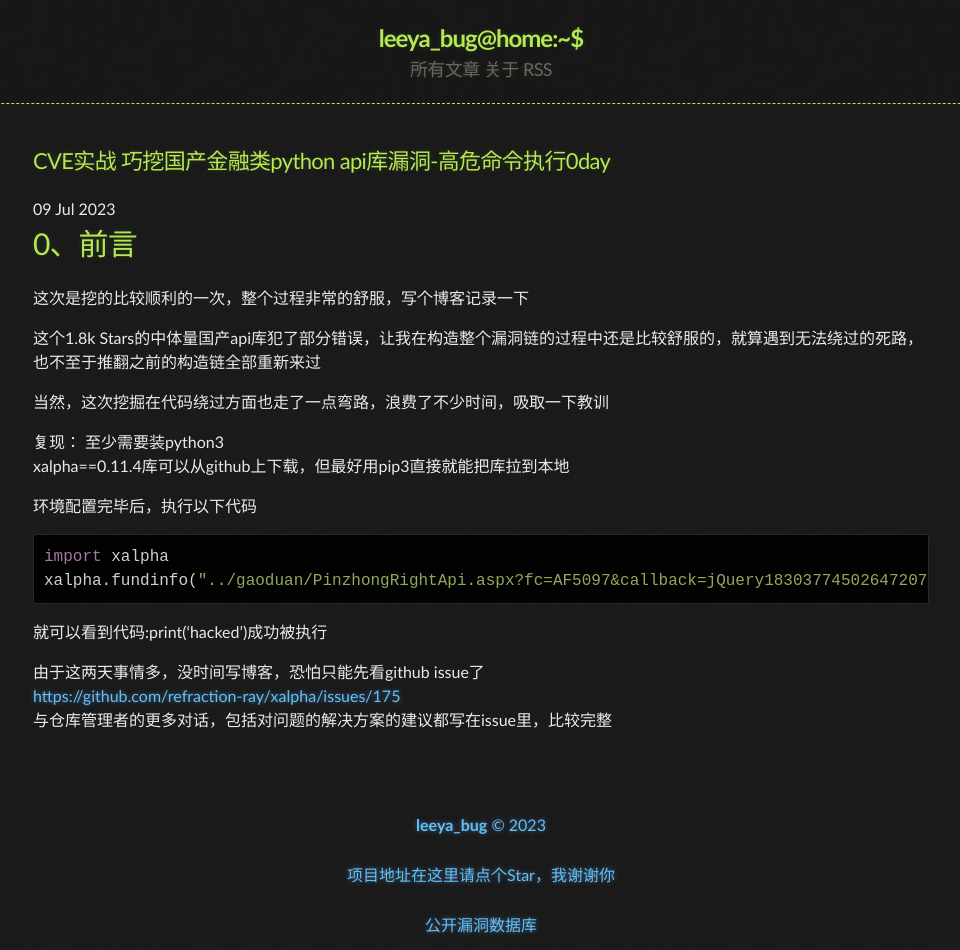
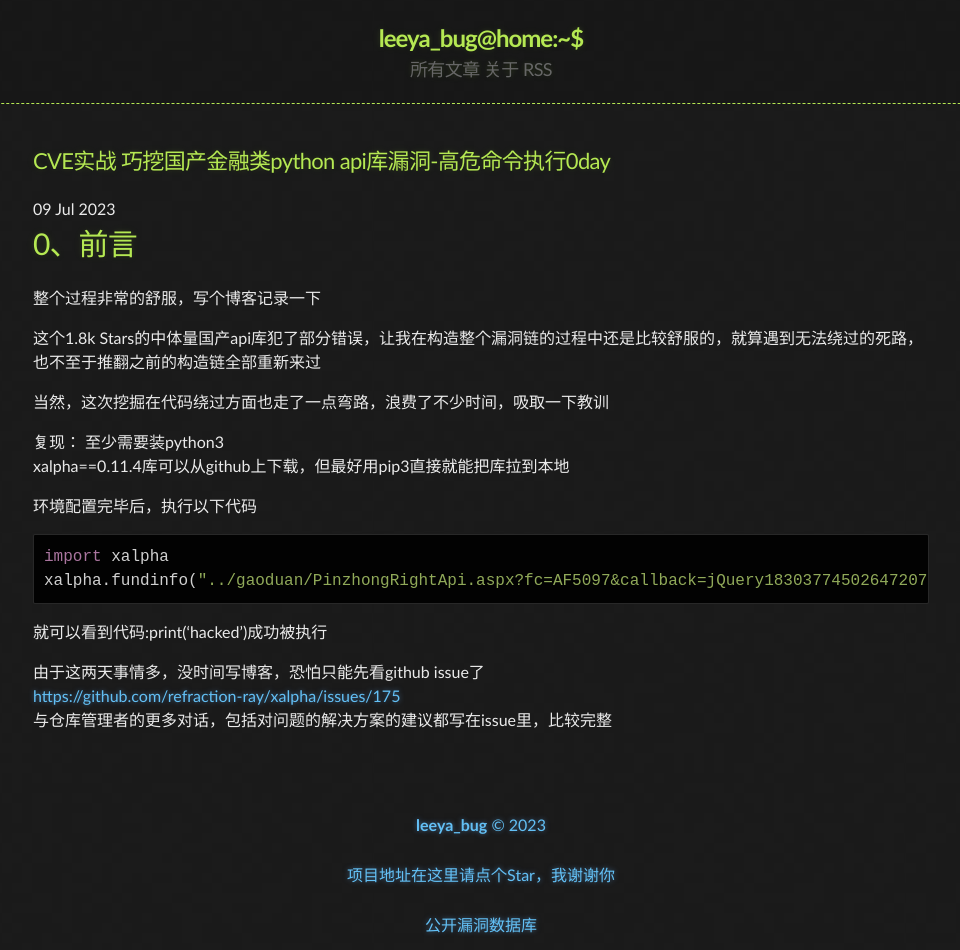
Before and after one commit to Leeyangee/leeyangee.github.io, a Jekyll site: the page built from _posts/2023-07-09-CVE实战 巧挖国产金融类python api库漏洞-高危命令执行0day.md, in a window 1280 px wide. Shown: the whole page, without its empty margins (159-1119 px from the left). Built offline with Jekyll 4.4.1, drawn with Linux system fonts in a browser that asks for light colours.

Commit message:
Update 2023-07-09-CVE实战 巧挖国产金融类python api库漏洞-高危命令执行0day.md

```diff
--- a/_posts/2023-07-09-CVE实战 巧挖国产金融类python api库漏洞-高危命令执行0day.md
+++ b/_posts/2023-07-09-CVE实战 巧挖国产金融类python api库漏洞-高危命令执行0day.md
@@ -3,7 +3,7 @@
 published: true
 ---
 # [](#header-1)0、前言
-这次是挖的比较顺利的一次，整个过程非常的舒服，写个博客记录一下
+整个过程非常的舒服，写个博客记录一下
 
 这个1.8k Stars的中体量国产api库犯了部分错误，让我在构造整个漏洞链的过程中还是比较舒服的，就算遇到无法绕过的死路，也不至于推翻之前的构造链全部重新来过
 
```
